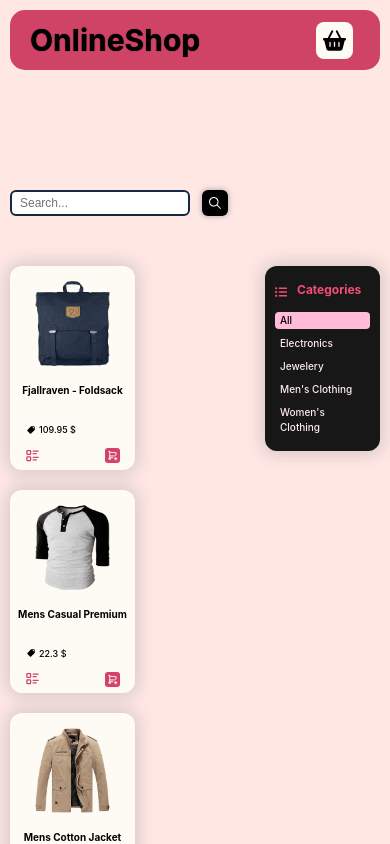
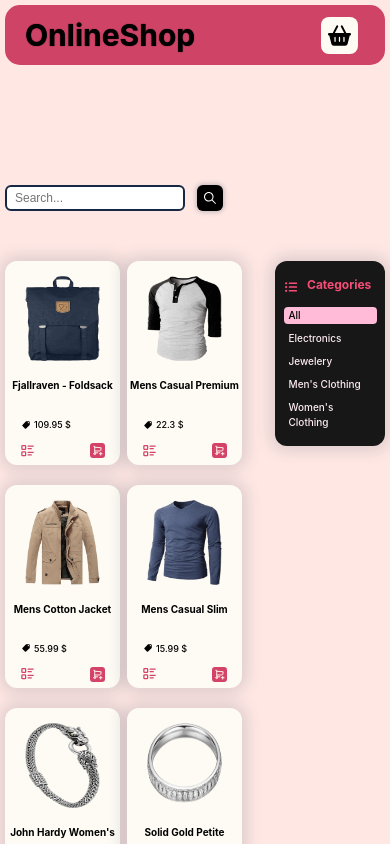
Before and after one commit to Soroush47/store-project, a React (Vite) app: page /products in a window 390 px wide. Shown: the top 844 px of the page. Built offline with nearby package versions, Linux system fonts and the light colour scheme.

Commit message:
update cards and category

```diff
--- a/src/components/Categories.module.css
+++ b/src/components/Categories.module.css
@@ -56,7 +56,7 @@
     } */
 
     .container {
-        min-width: 115px;
+        min-width: 110px;
         min-height: 150px;
         border-radius: 12px;
         margin-left: 5px;
@@ -80,7 +80,7 @@
         padding: 1px 5px 1px;
         margin: 6px auto 0px;
         font-size: 10px;
-        width: 95px
+        width: 93px
     }
 
     .hover:hover {
--- a/src/components/ProductsCard.module.css
+++ b/src/components/ProductsCard.module.css
@@ -119,7 +119,7 @@
 @media (max-width: 500px) {
     .container {
         border-radius: 12px;
-        min-width: 125px;
+        min-width: 115px;
         max-width: 250px;
         width: 31%;
         margin: 0px 7px 20px 0px;
--- a/src/global.css
+++ b/src/global.css
@@ -7,7 +7,7 @@ body {
     /* margin: auto;
     max-width: 1200px;
     min-height: 100vh; */
-    padding: 10px;
+    padding: 5px;
     background-color: #ffe8e4;
 }
 
```
